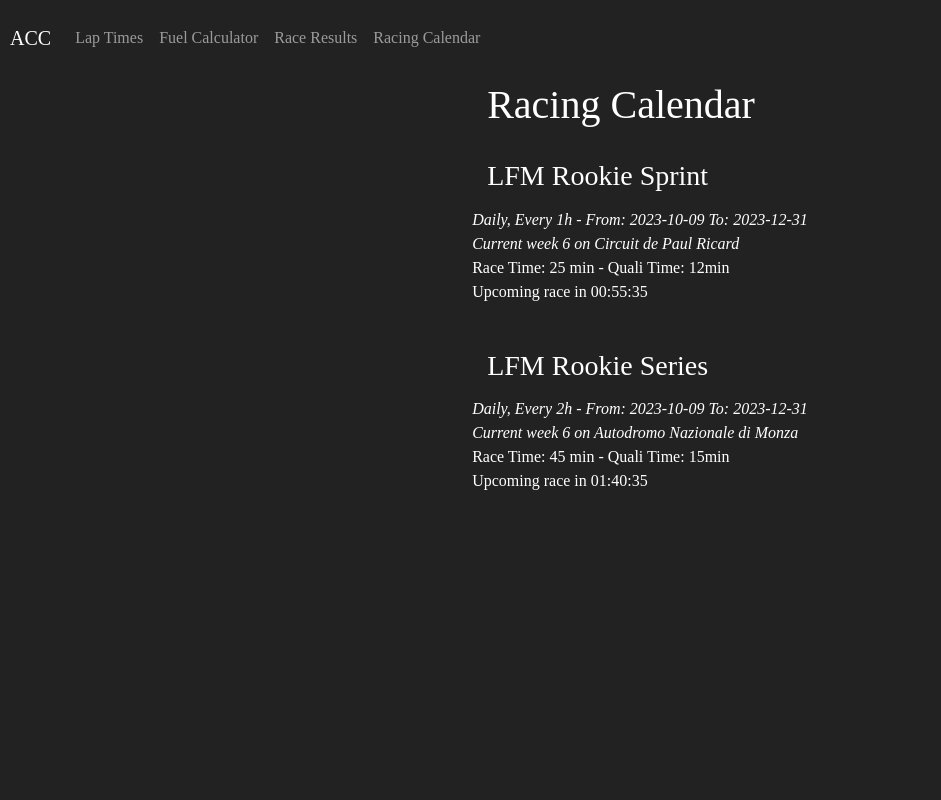
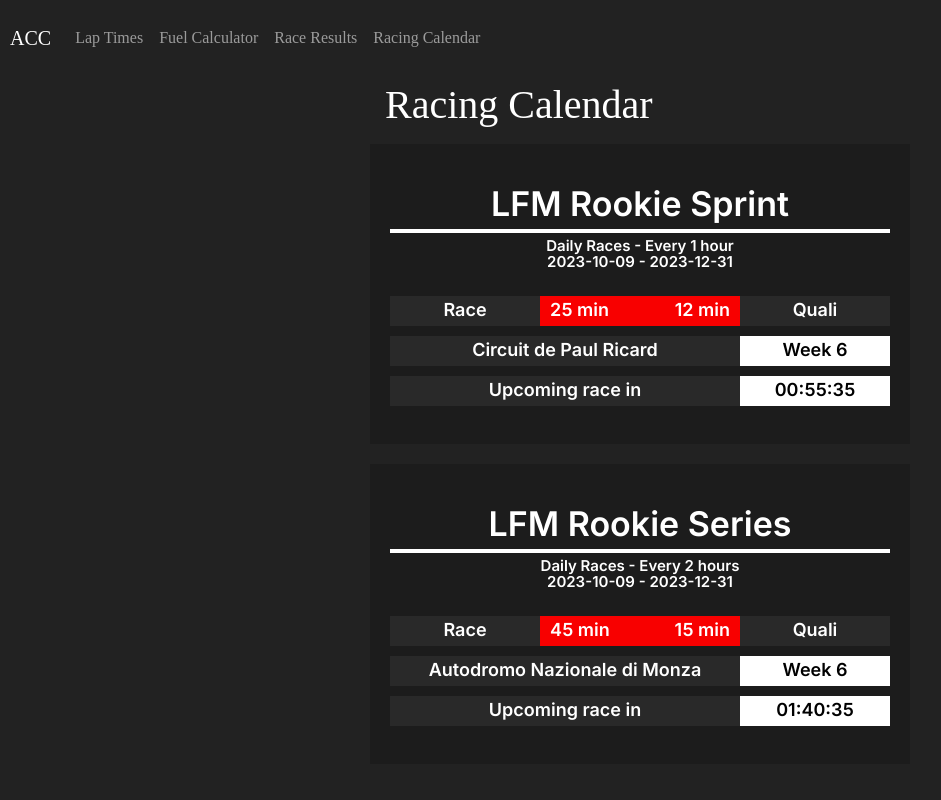
Before and after one commit to SzymonKowalik/acc-lap-times, a Flask app: page /racing_calendar in a window 1280 px wide. Shown: the whole page, without its empty margins (0-941 px from the left). Run offline with Flask 3, Linux system fonts and the light colour scheme.

Commit message:
Redesign racing calendar tab

```diff
--- a/data/series/lfm_rookie_series.txt
+++ b/data/series/lfm_rookie_series.txt
@@ -1,4 +1,4 @@
-LFM Rookie Series	Daily, Every 2h	45 min	15min	09.10.2023	31.12.2023
+LFM Rookie Series	Daily Races - Every 2 hours	45 min	15 min	09.10.2023	31.12.2023
 09.10.2023	15.10.2023	Watkins Glen	01:01	2	-1
 16.10.2023	22.10.2023	Misano	01:01	2	-1
 23.10.2023	29.10.2023	Suzuka Circuit	01:01	2	-1
--- a/data/series/lfm_rookie_sprint.txt
+++ b/data/series/lfm_rookie_sprint.txt
@@ -1,4 +1,4 @@
-LFM Rookie Sprint	Daily, Every 1h	25 min	12min	09.10.2023	31.12.2023
+LFM Rookie Sprint	Daily Races - Every 1 hour	25 min	12 min	09.10.2023	31.12.2023
 09.10.2023	15.10.2023	Nürburgring	00:16	1	-1
 16.10.2023	22.10.2023	Silverstone	00:16	1	-1
 23.10.2023	29.10.2023	Circuit de Catalunya	00:16	1	-1
--- a/static/scripts/countdown.js
+++ b/static/scripts/countdown.js
@@ -31,7 +31,7 @@
         let currentTimeSeconds = timeToSeconds(currentTimeParts);
         let timeDiff = raceTimeSeconds - currentTimeSeconds;
         let timeText = secondsToTime(timeDiff);
-        raceObject.divObject.textContent = `Upcoming race in ${timeText}`;
+        raceObject.divObject.textContent = timeText;
     })
 }
 
--- /dev/null
+++ b/static/stylesheets/series_card.css
@@ -0,0 +1,88 @@
+@font-face {
+  font-family: "Inter Semi Bold";
+  src: url('../fonts/inter-semibold.woff2');
+}
+
+:root {
+    --red: #F80000;
+    --black: #1C1C1C;
+    --dark-gray: #292929;
+    --light-gray: #BABABA;
+    --gt3: #FF5C00;
+    --gt4: #000AFF;
+}
+
+.series-container {
+    font-family: "Inter Semi Bold";
+    font-size: 18px;
+    background: var(--black);
+    width: 540px;
+    height: 300px;
+    margin-bottom: 20px;
+    display: flex;
+    justify-content: center;
+    flex-direction: column;
+    align-items: center;
+}
+
+.series-title {
+    font-size: 34px;
+}
+
+hr {
+    background: white;
+    height: 4px;
+    width: 500px;
+    opacity: 1;
+    margin-top: 0px;
+    margin-bottom: 5px;
+}
+
+.series-description {
+    font-size: 15px;
+    text-align: center;
+    margin-bottom: 20px;
+    line-height: 1.1;
+}
+
+.series-duration {
+    background: var(--dark-gray);
+    width: 500px;
+    height: 30px;
+    display: grid;
+    grid-template-columns: 150px 100px 100px 150px;
+    margin: 5px;
+}
+
+.series-duration-label {
+    text-align: center;
+    flex-grow: 6;
+}
+
+.series-duration-value {
+    background: var(--red);
+    flex-grow: 1;
+    padding: 0 10px;
+}
+
+.l { text-align: left; }
+.r { text-align: right; }
+
+.series-info {
+    background: var(--dark-gray);
+    width: 500px;
+    height: 30px;
+    display: grid;
+    grid-template-columns: 350px 150px;
+    margin: 5px;
+}
+
+.series-info-label {
+    text-align: center;
+}
+
+.series-info-value {
+    background: white;
+    color: black;
+    text-align: center;
+}
--- a/templates/racing_calendar.html
+++ b/templates/racing_calendar.html
@@ -1,19 +1,33 @@
 {% extends "base.html" %}
 {% block head %}
 <script src="{{ url_for('static', filename='scripts/countdown.js' ) }}" defer></script>
+<link rel="stylesheet" href="{{ url_for('static', filename='stylesheets/series_card.css') }}">
 {% endblock %}
 {% block content %}
 <h1>Racing Calendar</h1>
 {% for series in data %}
 {%  if series.active %}
-    <h3>{{ series.name }}</h3>
-    <i>{{ series.description }} - From: {{ series.start_date }} To: {{ series.end_date }}<br>
-    Current week {{ series.current_week.number }} on {{ series.current_week.track }}</i>
-    <div style="margin-bottom: 30px;">
-        Race Time: {{ series.race_time }} - Quali Time: {{ series.quali_time }}<br>
-        <div class="race_time">{{ series.current_week.upcoming_race }}</div>
+<div class="series-container">
+    <div class="series-title">{{ series.name }}</div>
+    <hr>
+    <div class="series-description">
+        {{ series.description }}<br>{{ series.start_date }} - {{ series.end_date }}
     </div>
-
+    <div class="series-duration">
+        <div class="series-duration-label">Race</div>
+        <div class="series-duration-value l">{{ series.race_time }}</div>
+        <div class="series-duration-value r">{{ series.quali_time }}</div>
+        <div class="series-duration-label">Quali</div>
+    </div>
+    <div class="series-info">
+        <div class="series-info-label">{{ series.current_week.track }}</div>
+        <div class="series-info-value">Week {{ series.current_week.number}}</div>
+    </div>
+    <div class="series-info">
+        <div class="series-info-label">Upcoming race in</div>
+        <div class="series-info-value race_time">{{ series.current_week.upcoming_race }}</div>
+    </div>
+</div>
 {% endif %}
 {% endfor %}
 </div>
```
